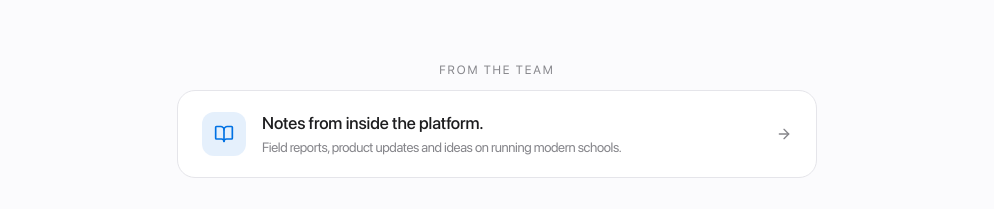
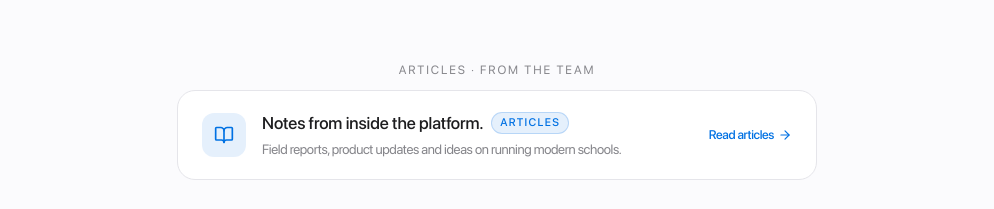
Before and after one commit to codewithghouse/eduintellect, a React (Vite) app: page / in a window 1280 px wide. Shown: the part 520-729 px from the top of the page, without its empty margins (143-1137 px from the left). Built offline with nearby package versions, Linux system fonts and the light colour scheme; no server answers.

Commit message:
articles

```diff
--- a/src/components/Hero.tsx
+++ b/src/components/Hero.tsx
@@ -102,7 +102,7 @@ const Hero = () => {
             className="mt-14 md:mt-16 w-full max-w-[640px]"
           >
             <div className="text-[11px] md:text-[12px] uppercase tracking-[0.16em] text-[#86868b] mb-2.5">
-              From the team
+              Articles · From the team
             </div>
             <Link
               to="/articles"
@@ -113,14 +113,23 @@ const Hero = () => {
                   <BookOpen className="w-5 h-5" />
                 </div>
                 <div className="text-left flex-1 min-w-0">
-                  <div className="text-[15.5px] md:text-[17px] font-medium text-[#1d1d1f] tracking-[-0.005em] group-hover:text-[#0071e3] transition-colors">
-                    Notes from inside the platform.
+                  <div className="flex items-center gap-2 flex-wrap">
+                    <span className="text-[15.5px] md:text-[17px] font-medium text-[#1d1d1f] tracking-[-0.005em] group-hover:text-[#0071e3] transition-colors">
+                      Notes from inside the platform.
+                    </span>
+                    <span className="text-[10.5px] md:text-[11px] font-medium uppercase tracking-[0.12em] text-[#0071e3] bg-[#0071e3]/10 border border-[#0071e3]/20 px-2 py-0.5 rounded-full">
+                      Articles
+                    </span>
                   </div>
-                  <div className="text-[12.5px] md:text-[13.5px] text-[#86868b] leading-[1.45] mt-0.5">
+                  <div className="text-[12.5px] md:text-[13.5px] text-[#86868b] leading-[1.45] mt-1">
                     Field reports, product updates and ideas on running modern schools.
                   </div>
                 </div>
-                <ArrowRight className="w-4 h-4 text-[#86868b] group-hover:text-[#0071e3] group-hover:translate-x-0.5 transition-all shrink-0" />
+                <span className="hidden sm:inline-flex items-center gap-1 text-[12.5px] font-medium text-[#0071e3] group-hover:underline shrink-0">
+                  Read articles
+                  <ArrowRight className="w-3.5 h-3.5 group-hover:translate-x-0.5 transition-transform" />
+                </span>
+                <ArrowRight className="sm:hidden w-4 h-4 text-[#0071e3] group-hover:translate-x-0.5 transition-transform shrink-0" />
               </div>
             </Link>
           </motion.div>
```
